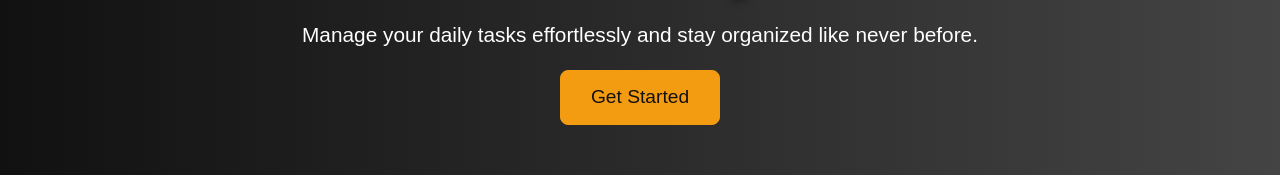
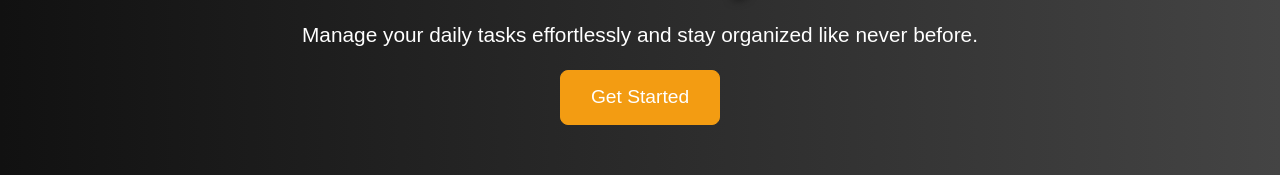
Before and after one commit to essakk-svg/TaskEase, a plain HTML site: page index.html in a window 1280 px wide. Shown: the part 308-483 px from the top of the page. Drawn offline with nearby package versions, Linux system fonts and the light colour scheme.

Commit message:
Update index.html

```diff
--- a/index.html
+++ b/index.html
@@ -40,9 +40,7 @@
     <div class="container">
         <h1 class="display-3">Boost Your Productivity with TaskEase</h1>
         <p class="lead">Manage your daily tasks effortlessly and stay organized like never before.</p>
-        <button class="btn btn-light btn-lg">
-            <a href="todo.html" class="btn-todo">Get Started</a>
-        </button>
+        <a href="todo.html" class="btn-todo btn btn-lg">Get Started</a>
     </div>
 </header>
 
```
